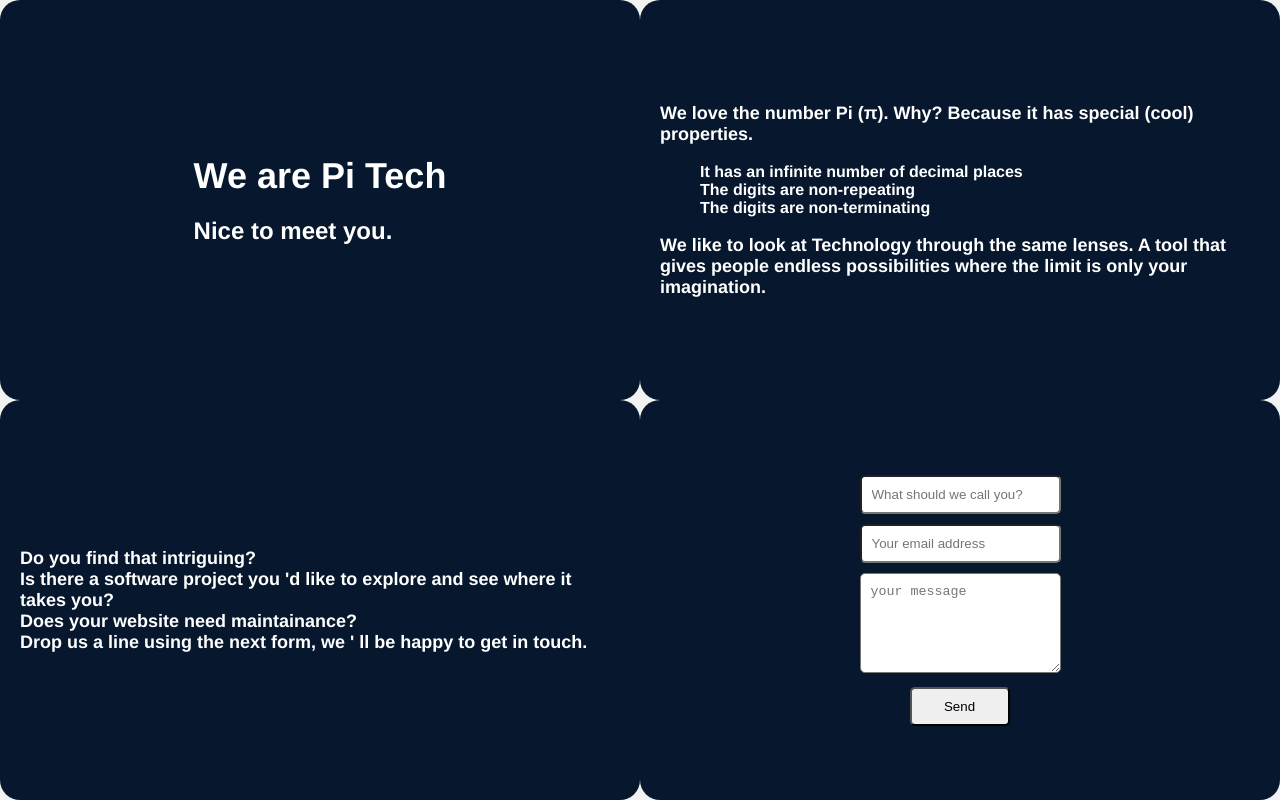
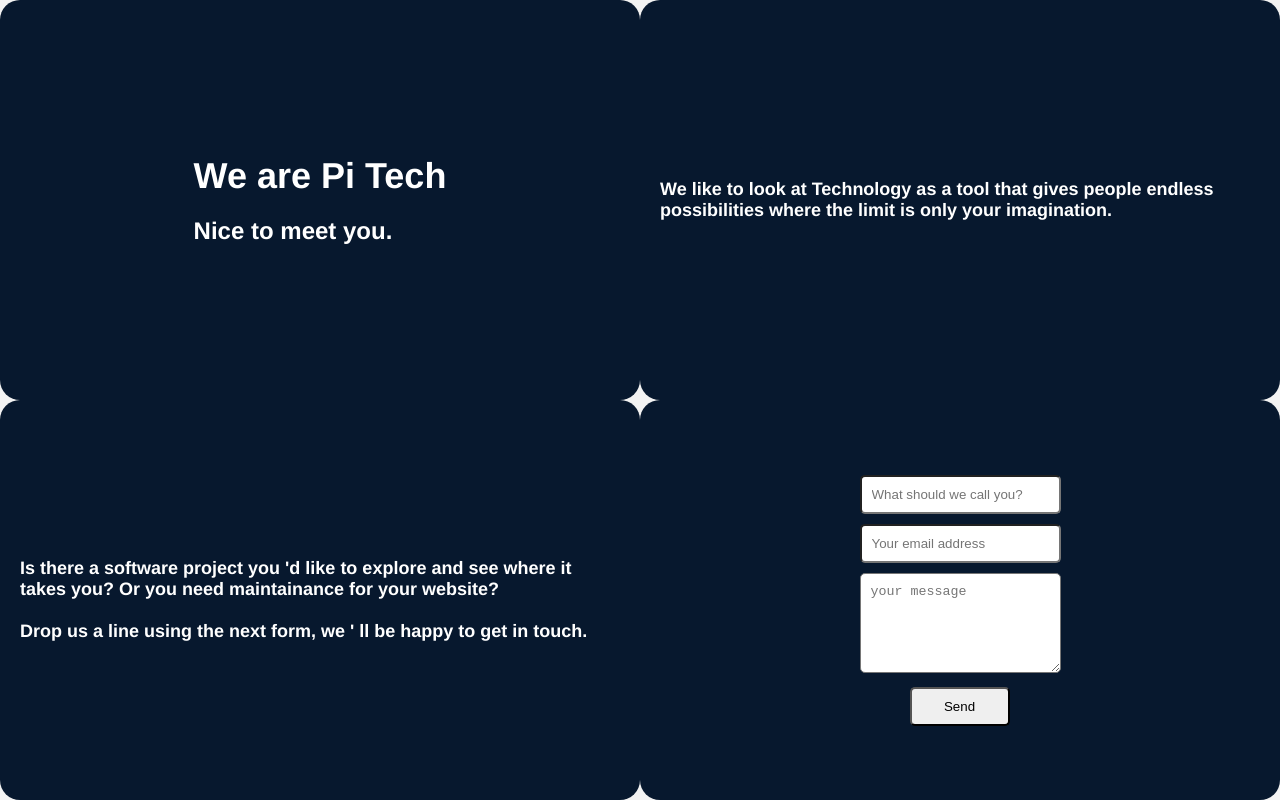
Before and after one commit to pitech-rw/pitech.rw, a Next.js app: page / in a window 1280 px wide. Built offline with nearby package versions, Linux system fonts and the light colour scheme.

Commit message:
feat: change content

```diff
--- a/pages/index.tsx
+++ b/pages/index.tsx
@@ -43,19 +43,12 @@
           </div>
           <div className={styles.card}>
             <div className={styles.cardduo}>
-              <p>We love the number Pi (&pi;). Why? Because it has special (cool) properties.</p><br />
-              <ul>
-                <li>It has an infinite number of decimal places</li>
-                <li>The digits are non-repeating</li>
-                <li>The digits are non-terminating</li>
-              </ul>
-              <br />
-              <p>We like to look at Technology through the same lenses. A tool that gives people endless possibilities where the limit is only your imagination.</p>
+              <p>We like to look at Technology as a tool that gives people endless possibilities where the limit is only your imagination.</p>
             </div>
           </div>
           <div className={styles.card}>
             <div className={styles.cardtreo}>
-              <p>Do you find that intriguing? <br />Is there a software project you &apos;d like to explore and see where it takes you?<br />Does your website need maintainance?<br/>Drop us a line using the next form, we &apos; ll be happy to get in touch.</p>
+              <p>Is there a software project you &apos;d like to explore and see where it takes you? Or you need maintainance for your website?<br /><br/>Drop us a line using the next form, we &apos; ll be happy to get in touch.</p>
             </div>
           </div>
           <div className={styles.card}>
@@ -81,9 +74,9 @@
 
         </div>
       </main>
-      <Modal openModal={openModal}>
+      <Modal>
         <h2>Thanks for reaching out!</h2>
-        <p>We'll get back to you in less than 24 hours.</p>
+        <p>We&apos;ll get back to you in less than 24 hours.</p>
       </Modal>
     </div>
   )
--- a/pages/modal.tsx
+++ b/pages/modal.tsx
@@ -1,7 +1,7 @@
 import React, {useState } from 'react'
 
 const ModalContext = React.createContext<(() => void)| undefined>(undefined)
-const Modal = ({ children }) => {
+const Modal = ({ children }: any) => {
     const [isvisible, setIsVisible] = useState(false)
 
     const openModal = () => {
```
